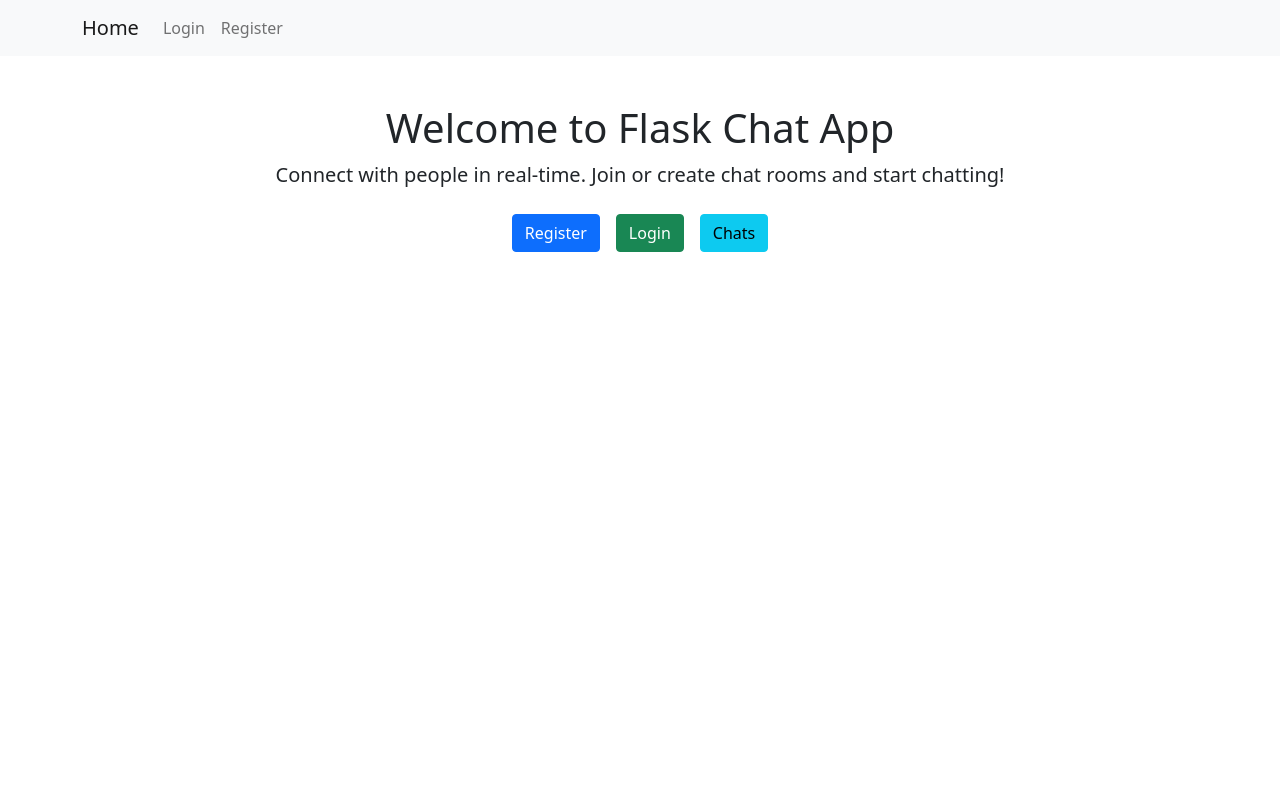
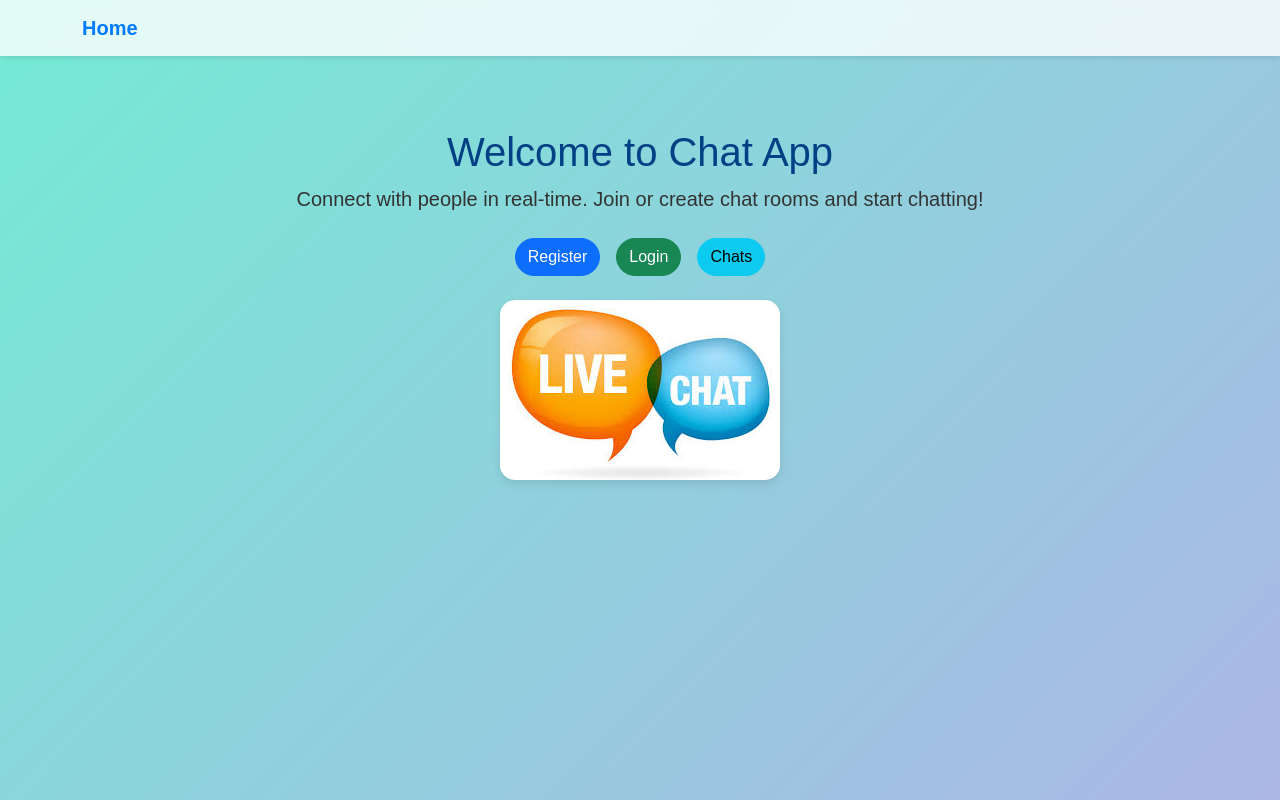
Before and after one commit to Jekmen1/final_project, a Flask app: page / in a window 1280 px wide. Run offline with Flask 3, Linux system fonts and the light colour scheme.

Commit message:
update home page

```diff
--- a/src/templates/layouts/base.html
+++ b/src/templates/layouts/base.html
@@ -5,24 +5,66 @@
     <meta name="viewport" content="width=device-width, initial-scale=1.0">
     <title>{% block title %}Flask Auth{% endblock %}</title>
     <link rel="stylesheet" href="https://cdn.jsdelivr.net/npm/bootstrap@5.1.3/dist/css/bootstrap.min.css">
+    <style>
+        body {
+            background: linear-gradient(135deg, #74ebd5, #acb6e5);
+            min-height: 100vh;
+            display: flex;
+            flex-direction: column;
+            font-family: 'Arial', sans-serif;
+        }
+        .navbar {
+            background-color: #ffffffcc;
+            backdrop-filter: blur(10px);
+            box-shadow: 0 2px 5px rgba(0, 0, 0, 0.1);
+        }
+        .navbar-brand {
+            font-weight: bold;
+            color: #007bff;
+        }
+        .navbar-nav .nav-link {
+            color: #007bff;
+        }
+        .navbar-nav .nav-link:hover {
+            color: #0056b3;
+        }
+        .container {
+            flex-grow: 1;
+        }
+        .card {
+            background: #ffffffcc;
+            backdrop-filter: blur(10px);
+            border: none;
+            box-shadow: 0 4px 8px rgba(0, 0, 0, 0.1);
+            border-radius: 15px;
+        }
+        .btn {
+            border-radius: 25px;
+        }
+        h1, .card-title {
+            color: #004085;
+        }
+        p.lead, .form-label {
+            color: #333333;
+        }
+        a {
+            color: #007bff;
+            text-decoration: none;
+        }
+        a:hover {
+            color: #0056b3;
+            text-decoration: underline;
+        }
+    </style>
 </head>
 <body>
-    <nav class="navbar navbar-expand-lg navbar-light bg-light">
+    <nav class="navbar navbar-expand-lg">
         <div class="container">
             <a class="navbar-brand" href="/">Home</a>
             <div class="collapse navbar-collapse">
                 <ul class="navbar-nav ml-auto">
                     {% if current_user.is_authenticated %}
-                        <li class="nav-item">
-                            <a class="nav-link" href="/logout">Logout</a>
-                        </li>
-                    {% else %}
-                        <li class="nav-item">
-                            <a class="nav-link" href="/login">Login</a>
-                        </li>
-                        <li class="nav-item">
-                            <a class="nav-link" href="/register">Register</a>
-                        </li>
+
                     {% endif %}
                 </ul>
             </div>
--- a/src/templates/main/home.html
+++ b/src/templates/main/home.html
@@ -4,7 +4,7 @@
 
 {% block content %}
 <div class="container text-center mt-5">
-    <h1>Welcome to Flask Chat App</h1>
+    <h1>Welcome to Chat App</h1>
     <p class="lead">Connect with people in real-time. Join or create chat rooms and start chatting!</p>
 
     <div class="d-flex justify-content-center mt-4">
@@ -14,5 +14,11 @@
 
         <a href="{{ url_for('chat.chat') }}" class="btn btn-info mx-2">Chats</a>
     </div>
+
+
+    <div class="d-flex justify-content-center mt-4">
+        <img src="{{ url_for('static', filename='images/chatrl.jpeg') }}" alt="Chat App" style="max-width: 100%; height: auto; border-radius: 15px; box-shadow: 0 4px 8px rgba(0, 0, 0, 0.1);">
+    </div>
+
 </div>
 {% endblock %}
```
Also changed, not shown: instance/db.sqlite3, src/static/images/chatrl.jpeg (added).
